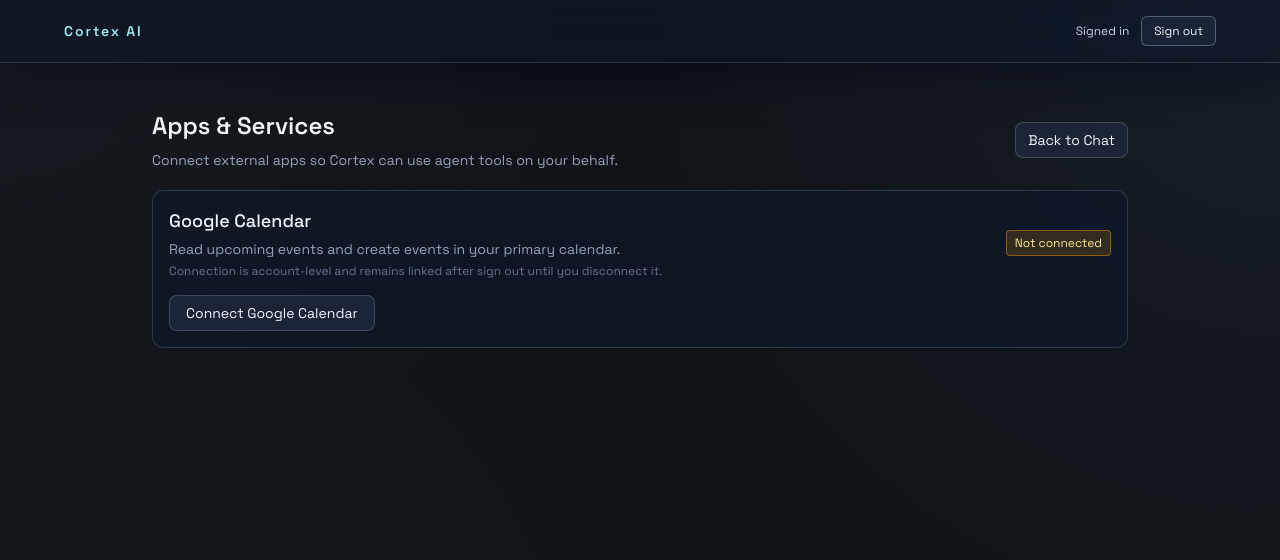
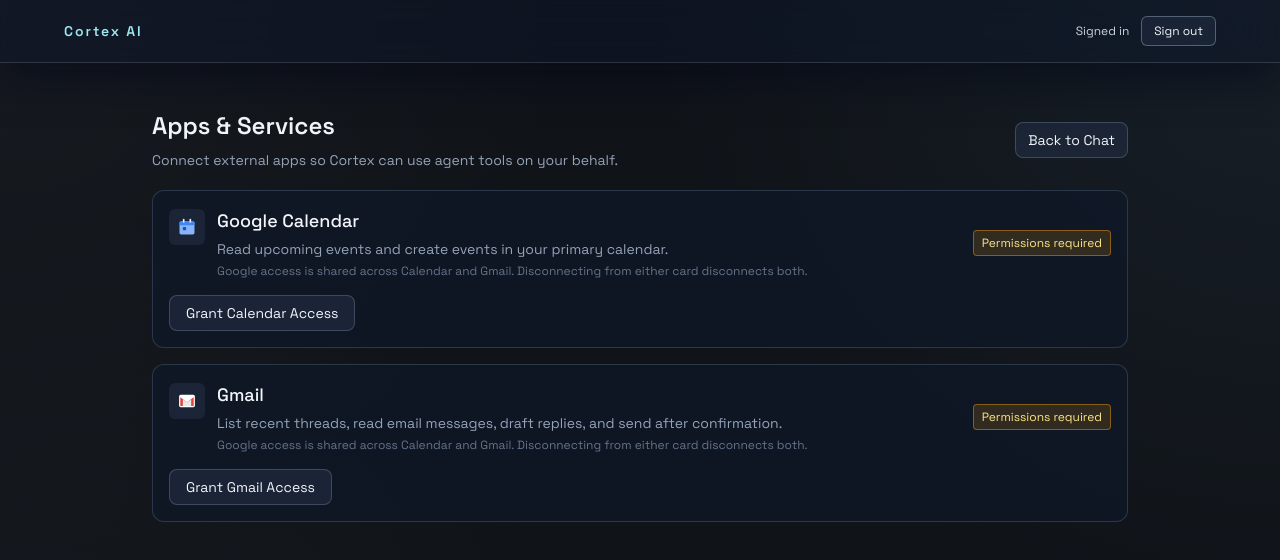
Before and after one commit to patmakesapps/CortexUI, a Next.js app: page /apps in a window 1280 px wide. Shown: the top 560 px of the page. Built offline with nearby package versions, Linux system fonts and the light colour scheme.

Commit message:
Apply_pending_changes

```diff
--- a/src/app/api/integrations/google/callback/route.ts
+++ b/src/app/api/integrations/google/callback/route.ts
@@ -5,6 +5,8 @@
 
 const GOOGLE_STATE_COOKIE = "cortex_google_oauth_state";
 const GOOGLE_PKCE_COOKIE = "cortex_google_oauth_pkce_verifier";
+const GOOGLE_REQUESTED_SCOPES_COOKIE = "cortex_google_oauth_requested_scopes";
+const OPTIONAL_IDENTITY_SCOPES = new Set(["openid", "email", "profile"]);
 
 function clearOauthCookies(response: NextResponse): void {
   const secure = process.env.NODE_ENV === "production";
@@ -16,6 +18,13 @@
     maxAge: 0
   });
   response.cookies.set(GOOGLE_PKCE_COOKIE, "", {
+    httpOnly: true,
+    sameSite: "lax",
+    secure,
+    path: "/",
+    maxAge: 0
+  });
+  response.cookies.set(GOOGLE_REQUESTED_SCOPES_COOKIE, "", {
     httpOnly: true,
     sameSite: "lax",
     secure,
@@ -40,6 +49,7 @@
   const incomingState = req.nextUrl.searchParams.get("state") ?? "";
   const expectedState = req.cookies.get(GOOGLE_STATE_COOKIE)?.value ?? "";
   const codeVerifier = req.cookies.get(GOOGLE_PKCE_COOKIE)?.value ?? "";
+  const requestedScopesRaw = req.cookies.get(GOOGLE_REQUESTED_SCOPES_COOKIE)?.value ?? "";
   const code = req.nextUrl.searchParams.get("code") ?? "";
   const providerError = req.nextUrl.searchParams.get("error") ?? "";
 
@@ -90,5 +100,48 @@
     return withResultRedirect(req, "google_connect_error", message.slice(0, 120));
   }
 
+  const payload = (await response.json().catch(() => null)) as { scopes?: string[] } | null;
+  const granted = new Set(normalizeScopes(payload?.scopes ?? []));
+  const requested = normalizeScopes(
+    requestedScopesRaw
+      .split(/[,\s]+/)
+      .map((value) => value.trim())
+      .filter(Boolean)
+  );
+  const missing = requested.filter(
+    (scope) => !OPTIONAL_IDENTITY_SCOPES.has(scope) && !hasScope(granted, scope)
+  );
+  if (missing.length > 0) {
+    return withResultRedirect(req, "google_connect_error", `missing_scopes:${missing.join(",")}`);
+  }
+
   return withResultRedirect(req, "google_connected", "1");
 }
+
+function normalizeScopes(scopes: string[]): string[] {
+  const out = new Set<string>();
+  for (const scope of scopes) {
+    for (const token of scope.split(/[,\s]+/)) {
+      const cleaned = token.trim();
+      if (cleaned) out.add(cleaned);
+    }
+  }
+  return Array.from(out);
+}
+
+function hasScope(granted: Set<string>, required: string): boolean {
+  if (granted.has(required)) return true;
+  if (
+    required === "https://www.googleapis.com/auth/gmail.readonly" ||
+    required === "https://www.googleapis.com/auth/gmail.compose"
+  ) {
+    return (
+      granted.has("https://mail.google.com/") ||
+      granted.has("https://www.googleapis.com/auth/gmail.modify")
+    );
+  }
+  if (required === "https://www.googleapis.com/auth/calendar.events") {
+    return granted.has("https://www.googleapis.com/auth/calendar");
+  }
+  return false;
+}
--- a/src/app/api/integrations/google/start/route.ts
+++ b/src/app/api/integrations/google/start/route.ts
@@ -7,11 +7,14 @@
 
 const GOOGLE_STATE_COOKIE = "cortex_google_oauth_state";
 const GOOGLE_PKCE_COOKIE = "cortex_google_oauth_pkce_verifier";
+const GOOGLE_REQUESTED_SCOPES_COOKIE = "cortex_google_oauth_requested_scopes";
 const DEFAULT_SCOPES = [
   "openid",
   "email",
   "profile",
-  "https://www.googleapis.com/auth/calendar.events"
+  "https://www.googleapis.com/auth/calendar.events",
+  "https://www.googleapis.com/auth/gmail.readonly",
+  "https://www.googleapis.com/auth/gmail.compose"
 ];
 
 function base64Url(value: Buffer): string {
@@ -71,7 +74,6 @@
     code_challenge: codeChallenge,
     code_challenge_method: "S256",
     access_type: "offline",
-    include_granted_scopes: "true",
     prompt: "consent"
   });
   const url = `https://accounts.google.com/o/oauth2/v2/auth?${params.toString()}`;
@@ -92,5 +94,12 @@
     path: "/",
     maxAge: 60 * 10
   });
+  out.cookies.set(GOOGLE_REQUESTED_SCOPES_COOKIE, scopes.join(" "), {
+    httpOnly: true,
+    sameSite: "lax",
+    secure,
+    path: "/",
+    maxAge: 60 * 10
+  });
   return out;
 }
--- a/src/app/api/integrations/google/status/route.ts
+++ b/src/app/api/integrations/google/status/route.ts
@@ -26,14 +26,15 @@
       cache: "no-store"
     });
     const payload = (await res.json().catch(() => null)) as
-      | { provider?: string; connected?: boolean; detail?: string }
+      | { provider?: string; connected?: boolean; scopes?: string[]; detail?: string }
       | null;
     if (!res.ok) {
       return jsonError(payload?.detail ?? `upstream_${res.status}`, res.status);
     }
     return Response.json({
       provider: payload?.provider ?? "google",
-      connected: Boolean(payload?.connected)
+      connected: Boolean(payload?.connected),
+      scopes: Array.isArray(payload?.scopes) ? payload?.scopes : []
     });
   } catch {
     return jsonError("agent_unreachable", 503);
--- a/src/components/apps/apps-shell.tsx
+++ b/src/components/apps/apps-shell.tsx
@@ -1,6 +1,6 @@
 "use client";
 
-import { useEffect, useState } from "react";
+import { useEffect, useState, type ReactNode } from "react";
 import { useRouter } from "next/navigation";
 
 type BannerState =
@@ -10,11 +10,39 @@
     }
   | null;
 
+const CALENDAR_SCOPES = ["https://www.googleapis.com/auth/calendar.events"];
+const GMAIL_SCOPES = [
+  "https://www.googleapis.com/auth/gmail.readonly",
+  "https://www.googleapis.com/auth/gmail.compose"
+];
+const GOOGLE_IDENTITY_SCOPES = ["openid", "email", "profile"];
+
 export function AppsShell() {
   const router = useRouter();
   const [googleConnected, setGoogleConnected] = useState<boolean | null>(null);
-  const [googleBusy, setGoogleBusy] = useState(false);
+  const [grantedScopes, setGrantedScopes] = useState<string[]>([]);
+  const [googleBusy, setGoogleBusy] = useState<null | "calendar" | "gmail" | "disconnect">(null);
   const [banner, setBanner] = useState<BannerState>(null);
+
+  const refreshGoogleStatus = async () => {
+    try {
+      const res = await fetch("/api/integrations/google/status", {
+        method: "GET",
+        cache: "no-store"
+      });
+      if (!res.ok) {
+        setGoogleConnected(false);
+        setGrantedScopes([]);
+        return;
+      }
+      const payload = (await res.json()) as { connected?: boolean; scopes?: string[] };
+      setGoogleConnected(Boolean(payload.connected));
+      setGrantedScopes(Array.isArray(payload.scopes) ? payload.scopes : []);
+    } catch {
+      setGoogleConnected(false);
+      setGrantedScopes([]);
+    }
+  };
 
   useEffect(() => {
     if (typeof window === "undefined") return;
@@ -22,7 +50,10 @@
     const connected = params.get("google_connected");
     const connectError = params.get("google_connect_error");
     if (connected === "1") {
-      setBanner({ kind: "success", message: "Google Calendar connected." });
+      setBanner({
+        kind: "success",
+        message: "Google account linked. Grant access for each app below."
+      });
       setGoogleConnected(true);
       params.delete("google_connected");
     } else if (connectError) {
@@ -37,36 +68,23 @@
     const query = params.toString();
     const nextUrl = `${window.location.pathname}${query ? `?${query}` : ""}`;
     window.history.replaceState({}, "", nextUrl);
+    void refreshGoogleStatus();
   }, []);
 
   useEffect(() => {
-    let disposed = false;
-    const run = async () => {
-      try {
-        const res = await fetch("/api/integrations/google/status", { method: "GET" });
-        if (!res.ok) {
-          if (!disposed) setGoogleConnected(false);
-          return;
-        }
-        const payload = (await res.json()) as { connected?: boolean };
-        if (!disposed) setGoogleConnected(Boolean(payload.connected));
-      } catch {
-        if (!disposed) setGoogleConnected(false);
-      }
-    };
-    void run();
-    return () => {
-      disposed = true;
-    };
+    void refreshGoogleStatus();
   }, []);
 
-  const connectGoogle = async () => {
-    setGoogleBusy(true);
+  const connectGoogle = async (
+    app: "calendar" | "gmail",
+    scopes: string[]
+  ) => {
+    setGoogleBusy(app);
     try {
       const res = await fetch("/api/integrations/google/start", {
         method: "POST",
         headers: { "Content-Type": "application/json" },
-        body: JSON.stringify({})
+        body: JSON.stringify({ scopes: [...GOOGLE_IDENTITY_SCOPES, ...scopes].join(" ") })
       });
       if (!res.ok) {
         const payload = (await res.json().catch(() => null)) as
@@ -86,12 +104,12 @@
         message: "Could not start Google connect flow."
       });
     } finally {
-      setGoogleBusy(false);
+      setGoogleBusy(null);
     }
   };
 
   const disconnectGoogle = async () => {
-    setGoogleBusy(true);
+    setGoogleBusy("disconnect");
     try {
       const res = await fetch("/api/integrations/google/disconnect", {
         method: "POST"
@@ -102,21 +120,52 @@
           | null;
         setBanner({
           kind: "error",
-          message: payload?.error?.message ?? "Could not disconnect Google Calendar."
+          message: payload?.error?.message ?? "Could not disconnect Google."
         });
         return;
       }
       setGoogleConnected(false);
-      setBanner({ kind: "success", message: "Google Calendar disconnected." });
+      setGrantedScopes([]);
+      setBanner({ kind: "success", message: "Google disconnected." });
+      await refreshGoogleStatus();
     } catch {
       setBanner({
         kind: "error",
-        message: "Could not disconnect Google Calendar."
+        message: "Could not disconnect Google."
       });
     } finally {
-      setGoogleBusy(false);
+      setGoogleBusy(null);
     }
   };
+
+  const hasScopes = (required: string[]): boolean => {
+    const granted = new Set(
+      grantedScopes
+        .flatMap((raw) => raw.split(/[,\s]+/))
+        .map((value) => value.trim())
+        .filter(Boolean)
+    );
+    const has = (scope: string) => granted.has(scope);
+
+    const hasGmailSuperScope =
+      has("https://mail.google.com/") || has("https://www.googleapis.com/auth/gmail.modify");
+    const hasCalendarSuperScope = has("https://www.googleapis.com/auth/calendar");
+
+    return required.every((scope) => {
+      if (scope === "https://www.googleapis.com/auth/gmail.readonly") {
+        return has(scope) || hasGmailSuperScope;
+      }
+      if (scope === "https://www.googleapis.com/auth/gmail.compose") {
+        return has(scope) || hasGmailSuperScope;
+      }
+      if (scope === "https://www.googleapis.com/auth/calendar.events") {
+        return has(scope) || hasCalendarSuperScope;
+      }
+      return has(scope);
+    });
+  };
+  const calendarReady = Boolean(googleConnected) && hasScopes(CALENDAR_SCOPES);
+  const gmailReady = Boolean(googleConnected) && hasScopes(GMAIL_SCOPES);
 
   return (
     <main className="mx-auto h-full w-full max-w-5xl overflow-y-auto px-4 py-8 md:px-6">
@@ -136,13 +185,9 @@
         </button>
       </div>
 
-      {banner ? (
+      {banner && banner.kind === "error" ? (
         <div
-          className={`mb-4 rounded-lg border px-3 py-2 text-sm ${
-            banner.kind === "success"
-              ? "border-emerald-500/50 bg-emerald-900/35 text-emerald-100"
-              : "border-rose-500/50 bg-rose-900/35 text-rose-100"
-          }`}
+          className="mb-4 rounded-lg border border-rose-500/50 bg-rose-900/35 px-3 py-2 text-sm text-rose-100"
         >
           <div className="flex items-center justify-between gap-3">
             <span>{banner.message}</span>
@@ -157,48 +202,107 @@
         </div>
       ) : null}
 
+      <div className="space-y-4">
+        <IntegrationCard
+          name="Google Calendar"
+          description="Read upcoming events and create events in your primary calendar."
+          icon={<CalendarIcon />}
+          connected={calendarReady}
+          checking={googleConnected === null}
+          buttonLabel={calendarReady ? "Disconnect Google Access" : "Grant Calendar Access"}
+          busy={calendarReady ? googleBusy === "disconnect" : googleBusy === "calendar"}
+          onConnect={() =>
+            calendarReady
+              ? void disconnectGoogle()
+              : void connectGoogle("calendar", CALENDAR_SCOPES)
+          }
+        />
+
+        <IntegrationCard
+          name="Gmail"
+          description="List recent threads, read email messages, draft replies, and send after confirmation."
+          icon={<GmailIcon />}
+          connected={gmailReady}
+          checking={googleConnected === null}
+          buttonLabel={gmailReady ? "Disconnect Google Access" : "Grant Gmail Access"}
+          busy={gmailReady ? googleBusy === "disconnect" : googleBusy === "gmail"}
+          onConnect={() =>
+            gmailReady ? void disconnectGoogle() : void connectGoogle("gmail", GMAIL_SCOPES)
+          }
+        />
+      </div>
+    </main>
+  );
+}
+
+function IntegrationCard(props: {
+  name: string;
+  description: string;
+  icon: ReactNode;
+  connected: boolean;
+  checking: boolean;
+  busy: boolean;
+  buttonLabel: string;
+  onConnect: () => void;
+}) {
+  return (
     <div className="rounded-xl border border-slate-700/80 bg-slate-900/65 p-4">
       <div className="flex flex-wrap items-center justify-between gap-3">
+        <div className="flex items-start gap-3">
+          <div className="mt-0.5 flex h-9 w-9 items-center justify-center rounded-md bg-slate-800/80">
+            {props.icon}
+          </div>
           <div>
-            <h2 className="text-lg font-medium text-slate-100">Google Calendar</h2>
-            <p className="mt-1 text-sm text-slate-400">
-              Read upcoming events and create events in your primary calendar.
+            <h2 className="text-lg font-medium text-slate-100">{props.name}</h2>
+            <p className="mt-1 text-sm text-slate-400">{props.description}</p>
+            <p className="mt-1 text-xs text-slate-500">
+              Google access is shared across Calendar and Gmail. Disconnecting from either card
+              disconnects both.
             </p>
-            <p className="mt-1 text-xs text-slate-500">
-              Connection is account-level and remains linked after sign out until you disconnect it.
-            </p>
+          </div>
         </div>
         <span
           className={`rounded border px-2 py-1 text-xs ${
-              googleConnected
+            props.connected
               ? "border-emerald-500/45 bg-emerald-500/15 text-emerald-200"
               : "border-amber-500/45 bg-amber-500/15 text-amber-200"
           }`}
         >
-            {googleConnected === null
-              ? "Checking..."
-              : googleConnected
-                ? "Connected"
-                : "Not connected"}
+          {props.checking ? "Checking..." : props.connected ? "Connected" : "Permissions required"}
         </span>
       </div>
       <div className="mt-4">
         <button
           type="button"
-            onClick={() => void (googleConnected ? disconnectGoogle() : connectGoogle())}
-            disabled={googleBusy}
+          onClick={props.onConnect}
+          disabled={props.busy}
           className="inline-flex h-9 items-center justify-center rounded-lg border border-slate-600/80 bg-slate-800/80 px-4 text-sm text-slate-100 transition hover:bg-slate-700/80 disabled:cursor-not-allowed disabled:opacity-60"
         >
-            {googleBusy
-              ? googleConnected
-                ? "Disconnecting..."
-                : "Connecting..."
-              : googleConnected
-                ? "Disconnect Google Calendar"
-                : "Connect Google Calendar"}
+          {props.busy ? "Connecting..." : props.buttonLabel}
         </button>
       </div>
     </div>
-    </main>
   );
 }
+
+function CalendarIcon() {
+  return (
+    <svg viewBox="0 0 24 24" className="h-5 w-5" aria-hidden>
+      <rect x="3" y="5" width="18" height="16" rx="2" fill="#8ab4f8" />
+      <rect x="3" y="5" width="18" height="5" rx="2" fill="#4285f4" />
+      <rect x="7" y="2" width="2" height="5" rx="1" fill="#e8f0fe" />
+      <rect x="15" y="2" width="2" height="5" rx="1" fill="#e8f0fe" />
+      <rect x="7" y="12" width="4" height="4" rx="1" fill="#0b57d0" />
+    </svg>
+  );
+}
+
+function GmailIcon() {
+  return (
+    <svg viewBox="0 0 24 24" className="h-5 w-5" aria-hidden>
+      <rect x="2.5" y="4.5" width="19" height="15" rx="2" fill="#ffffff" />
+      <path d="M4 7.5L12 13.5L20 7.5V18H4V7.5Z" fill="#e8eaed" />
+      <path d="M4 7.5V18H7V10.2L12 13.9L17 10.2V18H20V7.5L12 13.5L4 7.5Z" fill="#ea4335" />
+    </svg>
+  );
+}
```
Also changed, not shown: src/hooks/use-chat.ts (+37 -10 lines). Lines whose indentation alone changed are shown as unchanged.
